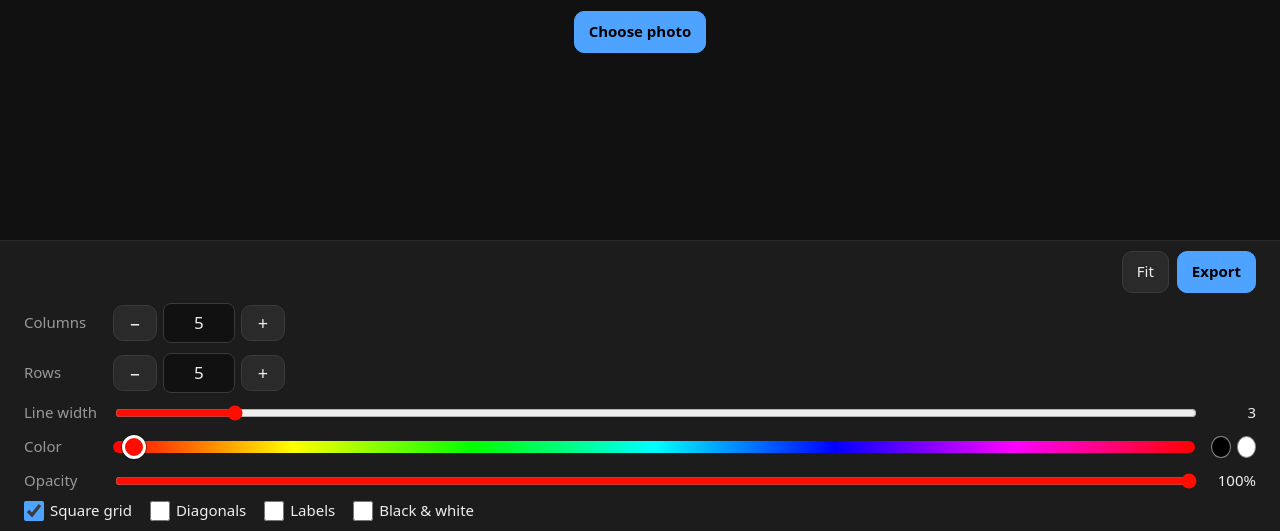
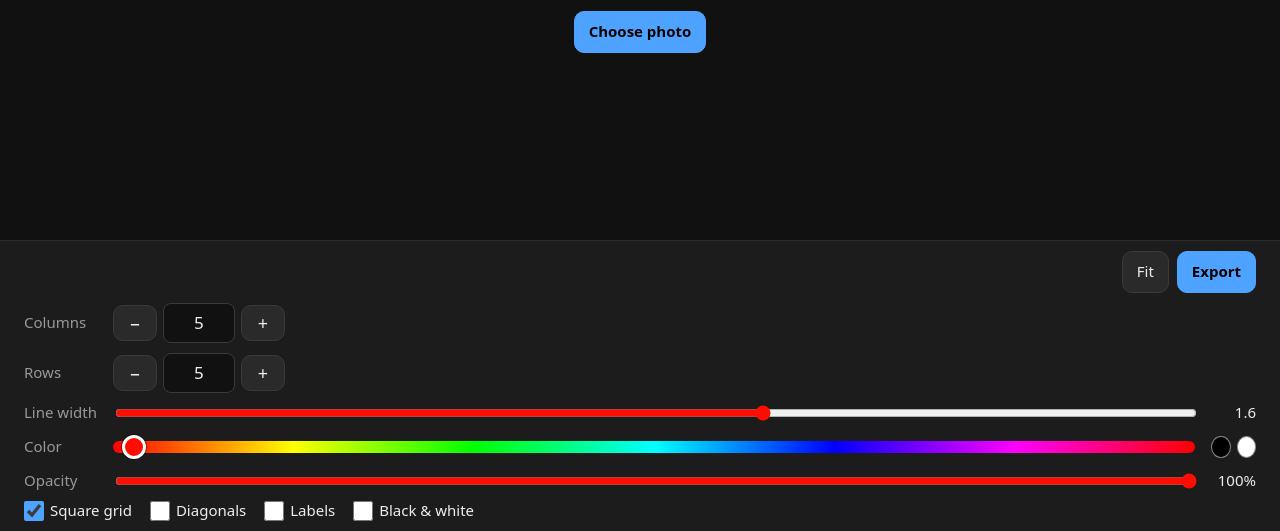
Before and after one commit to IvanBongiorni/good-grid, a plain HTML site: page index.html in a window 1280 px wide. Shown: the part 269-800 px from the top of the page. Drawn offline with Linux system fonts and the light colour scheme.

Commit message:
Line width: logarithmic slider 0.3–5 px
Co-Authored-By: Claude Opus 5.5 <noreply@anthropic.com>
Claude-Session: https://claude.ai/code/session_013Pzu92EQVacxthHSN43viX

```diff
--- a/index.html
+++ b/index.html
@@ -86,7 +86,7 @@
     <div class="num"><button data-for="cols" data-d="-1" aria-label="Fewer columns">−</button><input id="cols" type="text" inputmode="numeric" autocomplete="off" value="5"><button data-for="cols" data-d="1" aria-label="More columns">+</button><span class="hint" id="colsH"></span></div>
     <label for="rows">Rows</label>
     <div class="num"><button data-for="rows" data-d="-1" aria-label="Fewer rows">−</button><input id="rows" type="text" inputmode="numeric" autocomplete="off" value="5"><button data-for="rows" data-d="1" aria-label="More rows">+</button><span class="hint" id="rowsH"></span></div>
-    <label for="width">Line width</label><input id="width" type="range" min="1" max="20" value="3"><output id="widthO"></output>
+    <label for="width">Line width</label><input id="width" type="range" min="0" max="100" value="60"><output id="widthO"></output>
     <label for="hue">Color</label><input id="hue" class="hue" type="range" min="0" max="359" value="3"><div id="tones"><button data-tone="black" style="background:#000" aria-label="Black"></button><button data-tone="white" style="background:#fff" aria-label="White"></button></div>
     <label for="alpha">Opacity</label><input id="alpha" type="range" min="10" max="100" value="100"><output id="alphaO"></output>
     <div class="full">
@@ -108,6 +108,10 @@
   const ui = ['square','width','alpha','hue','diag','labels','gray'];
   const KEY = 'goodgrid.settings.v4';
   const MAXN = 100;
+  // Line width slider is logarithmic: 0..100 -> WMIN..WMAX px, finer steps at the thin end.
+  const WMIN = 0.3, WMAX = 5;
+  const posToWidth = p => +(WMIN * Math.pow(WMAX / WMIN, p / 100)).toFixed(2);
+  const widthToPos = w => Math.round(100 * Math.log(Math.min(WMAX, Math.max(WMIN, w)) / WMIN) / Math.log(WMAX / WMIN));
 
   let img = null, imgW = 0, imgH = 0;
   let grayCache = null;
@@ -123,7 +127,7 @@
       square: $('square').checked,
       cols: counts.cols,
       rows: counts.rows,
-      width: +$('width').value,
+      width: posToWidth(+$('width').value),
       alpha: +$('alpha').value / 100,
       color: tone === 'black' ? '#000' : tone === 'white' ? '#fff' : `hsl(${+$('hue').value},100%,50%)`,
       diag: $('diag').checked,
@@ -142,7 +146,7 @@
       if (!(k in s)) continue;
       const el = $(k);
       if (el.type === 'checkbox') el.checked = !!s[k];
-      else el.value = k === 'alpha' ? Math.round(s[k] * 100) : s[k];
+      else el.value = k === 'alpha' ? Math.round(s[k] * 100) : k === 'width' ? widthToPos(+s[k]) : s[k];
     }
   }
 
@@ -177,7 +181,7 @@
       if (document.activeElement !== el) el.value = follower ? fmt(g[k]) : counts[k];
       $(k + 'H').textContent = follower ? 'auto' : '';
     }
-    $('widthO').textContent = s.width;
+    $('widthO').textContent = s.width < 1 ? s.width.toFixed(2).replace(/0$/, '') : s.width.toFixed(1).replace(/\.0$/, '');
     $('alphaO').textContent = Math.round(s.alpha * 100) + '%';
     $('hue').style.setProperty('--hue', `hsl(${+$('hue').value},100%,50%)`);
     $('hue').classList.toggle('off', tone !== 'hue');
@@ -203,7 +207,7 @@
     c.rect(0, 0, imgW, imgH);
     c.stroke();
     if (s.diag) {
-      c.lineWidth = Math.max(1, s.width * 0.6) * unit;
+      c.lineWidth = s.width * 0.6 * unit;
       c.beginPath();
       for (let i = 0; i < nc; i++) for (let j = 0; j < nr; j++) {
         const x0 = i * g.cellW, y0 = j * g.cellH, x1 = x0 + g.cellW, y1 = y0 + g.cellH;
```
